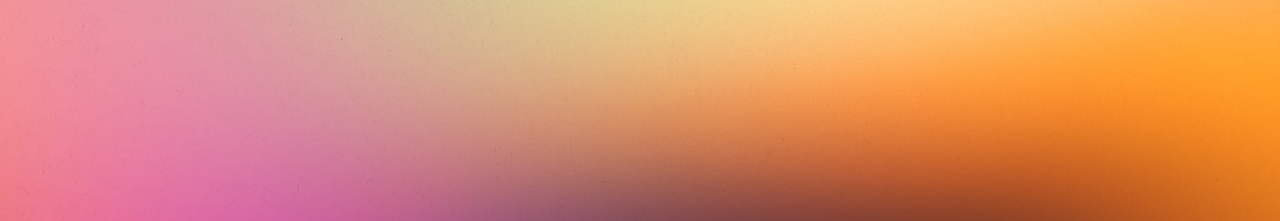
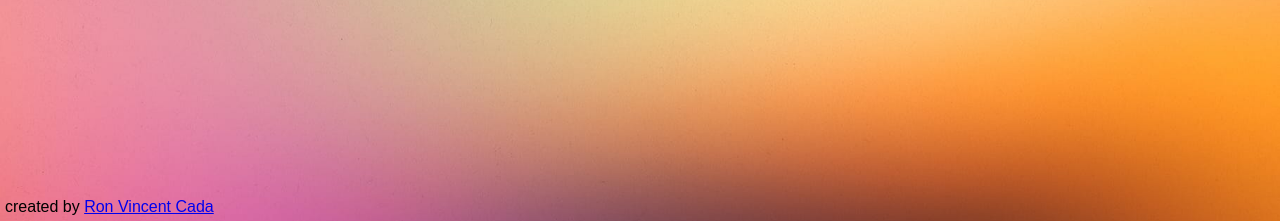
Before and after one commit to lucifron28/FavMusic, a Flask app: template templates/index.html in a window 1280 px wide. Shown: the part 579-800 px from the top of the page. Run offline with Flask 3, Linux system fonts and the light colour scheme; the template is opened without the code that fills it, so the values that code supplies are empty.

Commit message:
added creds

```diff
--- a/static/script.js
+++ b/static/script.js
@@ -28,6 +28,16 @@ function shareTrack(trackName, artistName, albumImage, albumName, spotifyUrl, tr
                     {
                         "os": "default",
                         "uri": spotifyUrl
+                    }
+                ]
+            },
+            {
+                "@type": "OpenUri",
+                "name": "View Top Tracks",
+                "targets": [
+                    {
+                        "os": "default",
+                        "uri": window.location.href
                     }
                 ]
             }
@@ -111,6 +121,13 @@ function shareTopTracks() {
                                 }
                             ]
                         }))
+                    ],
+                    "actions": [
+                        {
+                            "type": "Action.OpenUrl",
+                            "title": "View Top Tracks",
+                            "url": window.location.href
+                        }
                     ]
                 }
             }
@@ -176,6 +193,13 @@ function shareTopArtists() {
                                 }
                             ]
                         }))
+                    ],
+                    "actions": [
+                        {
+                            "type": "Action.OpenUrl",
+                            "title": "View Top Artists",
+                            "url": window.location.href
+                        }
                     ]
                 }
             }
--- a/static/style.css
+++ b/static/style.css
@@ -103,3 +103,10 @@ nav {
 .item button {
     margin-top: 10px;
 }
+
+footer {
+    position: fixed;
+    bottom: 0;
+    left: 0;
+    padding: 5px;
+}
--- a/templates/index.html
+++ b/templates/index.html
@@ -51,6 +51,9 @@
             </div>
         </div>
     {% endif %}
+    <footer>
+        created by <a href="https://github.com/lucifron28" target="blank_">Ron Vincent Cada</a>
+    </footer>
     <script src="{{ url_for('static', filename='script.js') }}"></script>
 </body>
 </html>
```
